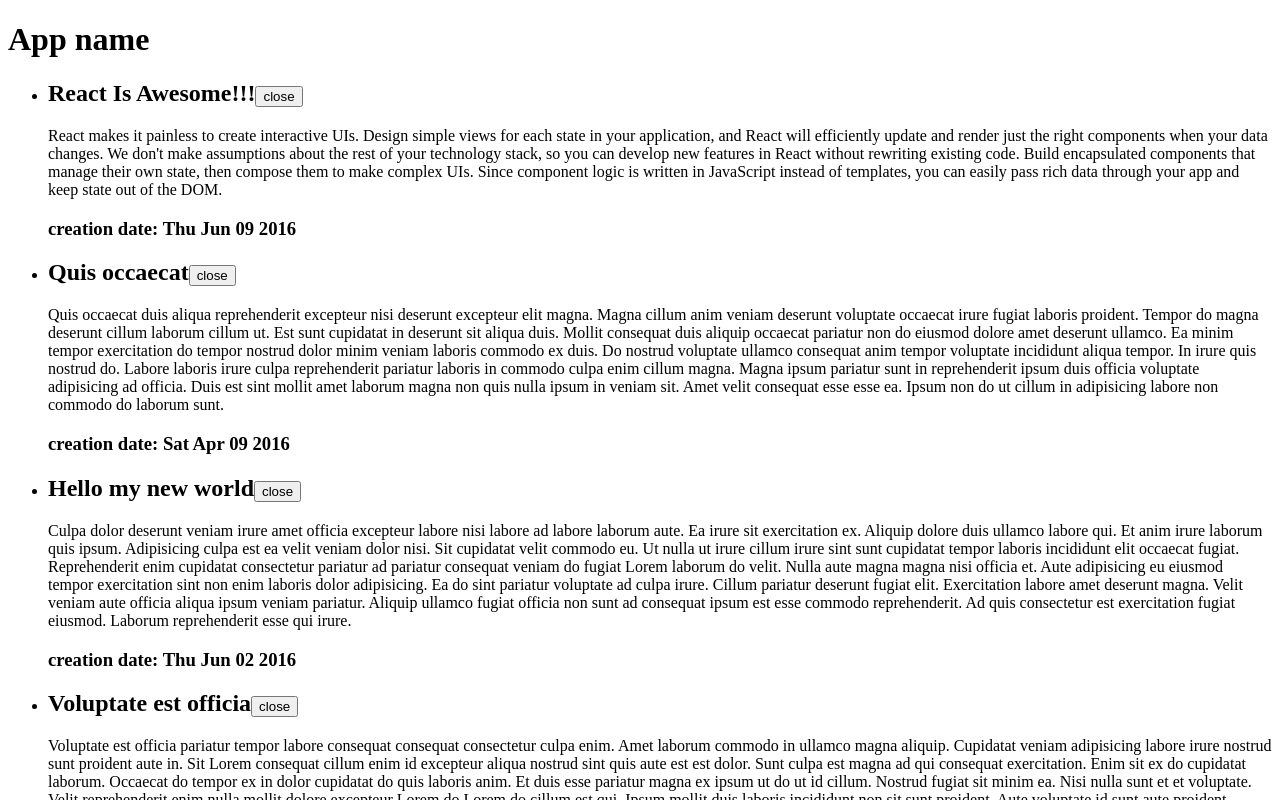
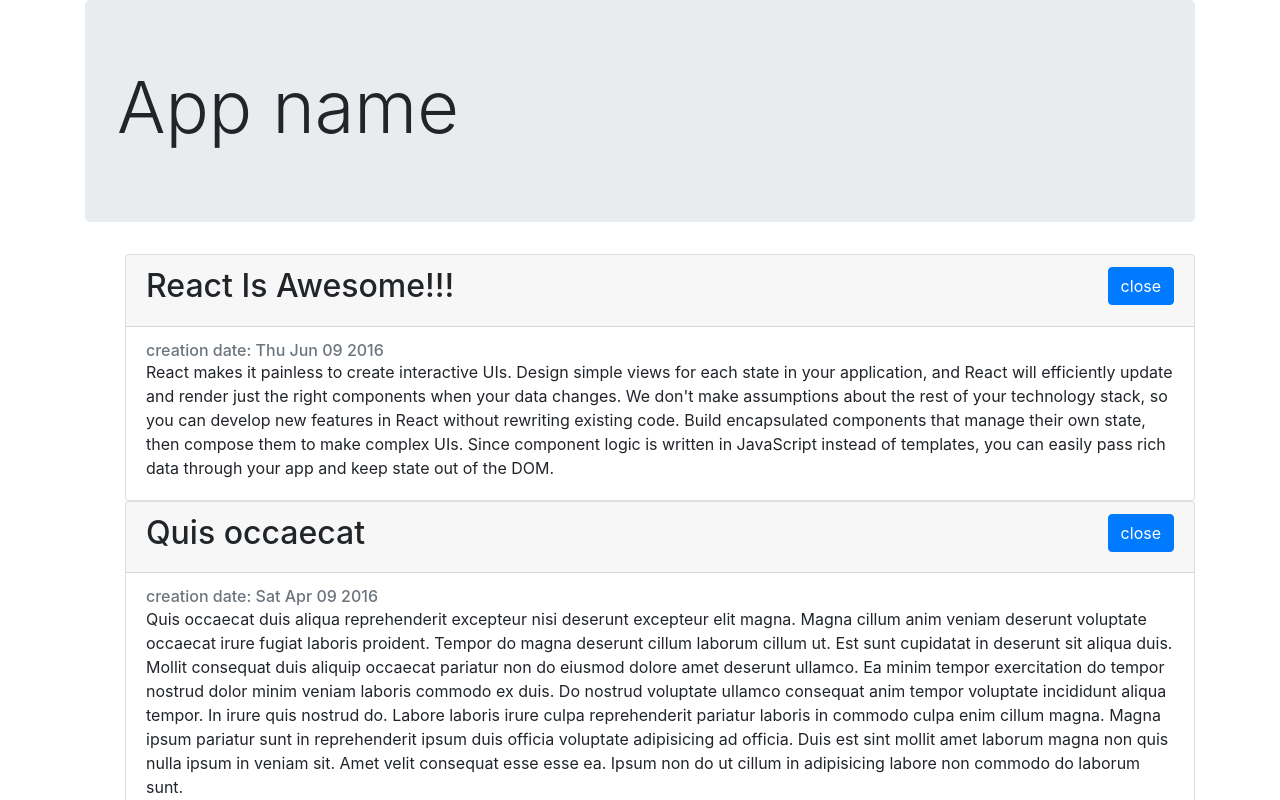
Before and after one commit to gladunvv/react-article-list, a React (Create React App) app: page / in a window 1280 px wide. Shown: the top 800 px of the page. Built offline with nearby package versions, Linux system fonts and the light colour scheme.

Commit message:
Added style css

```diff
--- a/package.json
+++ b/package.json
@@ -3,6 +3,7 @@
   "version": "0.1.0",
   "private": true,
   "dependencies": {
+    "bootstrap": "^4.3.1",
     "react": "^16.9.0",
     "react-dom": "^16.9.0",
     "react-scripts": "3.1.1"
--- a/src/components/App.js
+++ b/src/components/App.js
@@ -3,10 +3,14 @@
 import ArticleList from './ArticleList';
 import articles from '../fixtures';
 
+import 'bootstrap/dist/css/bootstrap.css'
+
 function App() {
   return (
-    <div>
-      <h1>App name</h1>
+    <div className="container">
+      <div className="jumbotron">
+        <h1 className='display-3'>App name</h1>
+      </div>
       <ArticleList articles = {articles}/>
     </div>
   );
--- a/src/components/Article.js
+++ b/src/components/Article.js
@@ -7,17 +7,21 @@
 
   render() {
     const { article } = this.props;
-    const body = this.state.isOpen && <section>{article.text}</section>;
+    const body = this.state.isOpen && <section className="card-text">{article.text}</section>;
     return (
-      <div>
-        <h2>
-          {article.title}
-          <button onClick={this.handleClick}>
-            {this.state.isOpen ? 'close' : 'open'}
-          </button>
-        </h2>
-        {body}
-        <h3>creation date: {new Date(article.date).toDateString()}</h3>
+      <div className="card">
+        <div className="card-header">
+          <h2>
+            {article.title}
+            <button className="btn btn-primary float-right" onClick={this.handleClick}>
+              {this.state.isOpen ? "close" : "open"}
+            </button>
+          </h2>
+        </div>
+        <div className="card-body">
+          <h6 className="card-subtitle text-muted">creation date: {new Date(article.date).toDateString()}</h6>
+          {body}
+        </div>
       </div>
     );
   }
--- a/src/components/ArticleList.js
+++ b/src/components/ArticleList.js
@@ -3,7 +3,7 @@
 
 export default function ArticleList ({ articles }) {
     const articleElements = articles.map(article =>
-        <li key = {article.id}><Article article = { article }/></li>)
+        <li style={{listStyle: "none"}} key = {article.id}><Article article = { article }/></li>)
     return (
       <ul>
           {articleElements}
```
Also changed, not shown: 1 other file (tests, documents, lock files or other folders).
